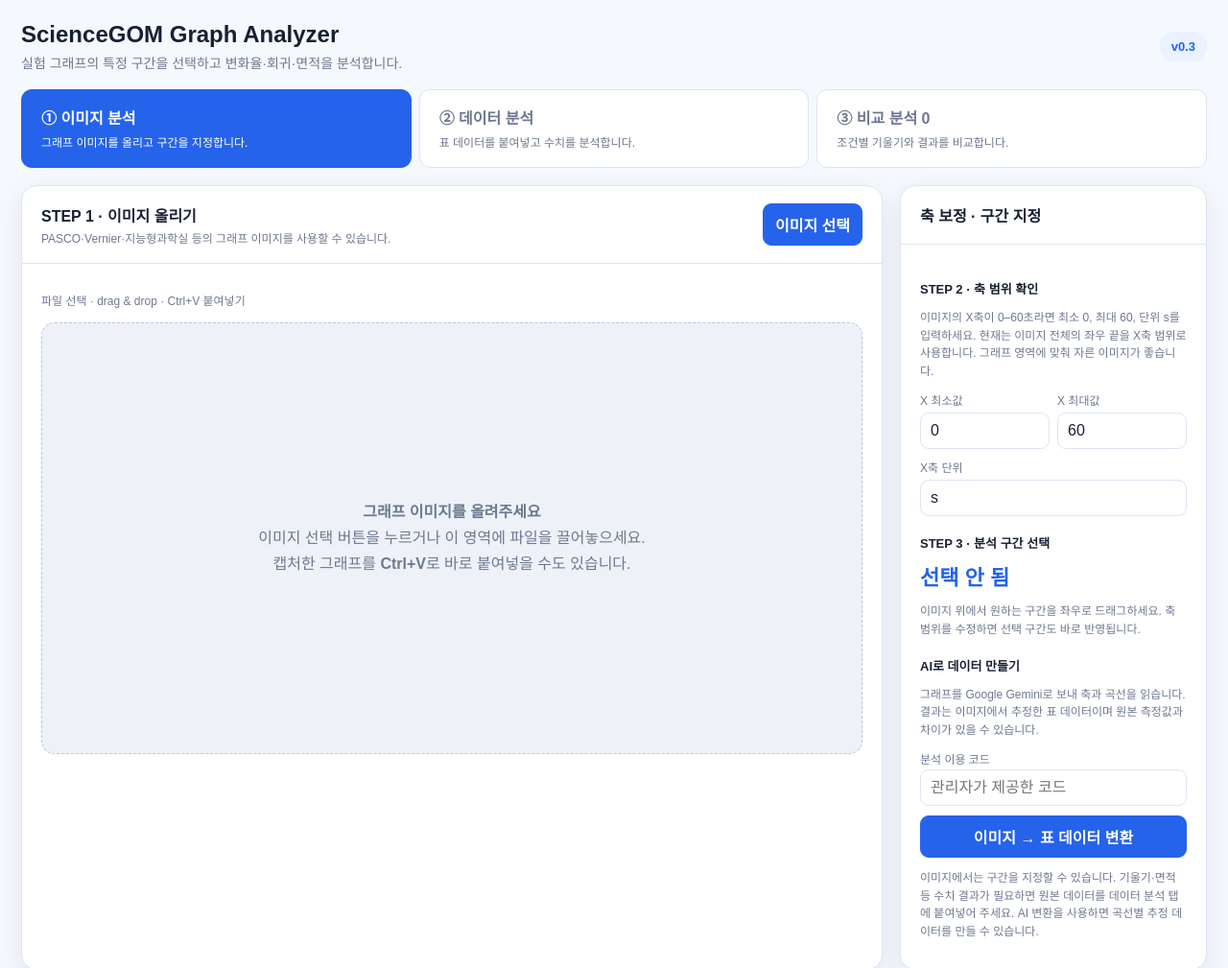
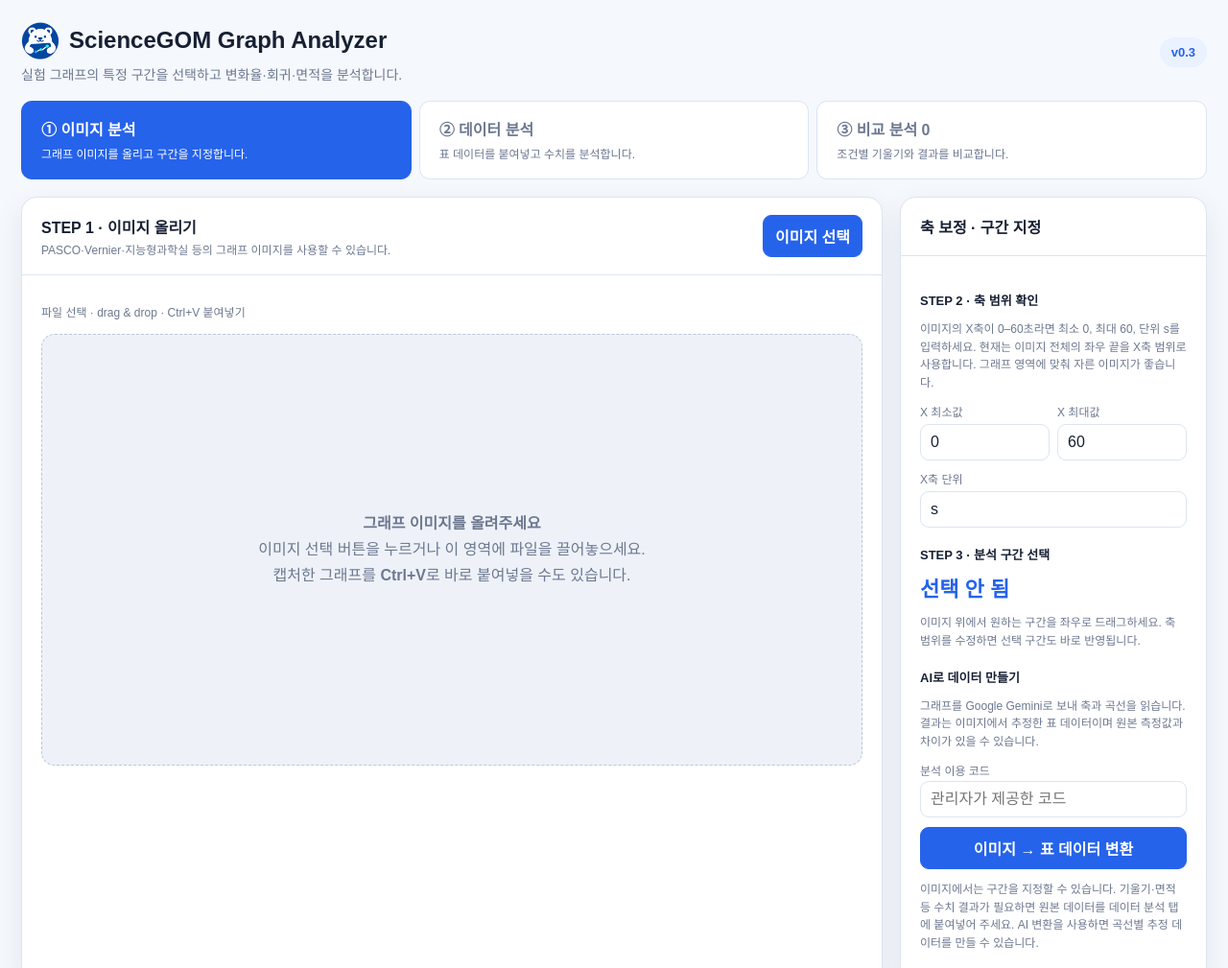
Before and after one commit to sciencegom/graph-analyzer, a website: page public/index.html in a window 1280 px wide. Shown: the top 1009 px of the page at 96% size. Drawn offline with nearby package versions, Linux system fonts and the light colour scheme.

Commit message:
Show ScienceGOM icon beside the app heading

```diff
--- a/public/index.html
+++ b/public/index.html
@@ -52,8 +52,18 @@
     }
 
     .brand h1{
+      display:flex;
+      align-items:center;
+      gap:10px;
       margin:0;
       font-size:24px;
+    }
+
+    .brand-icon{
+      width:1.67em;
+      height:1.67em;
+      flex-shrink:0;
+      object-fit:contain;
     }
 
     .brand p{
@@ -363,7 +373,7 @@
 
   <div class="topbar">
     <div class="brand">
-      <h1>ScienceGOM Graph Analyzer</h1>
+      <h1><img class="brand-icon" src="/favicon.png" alt="" width="40" height="40" /><span>ScienceGOM Graph Analyzer</span></h1>
       <p>실험 그래프의 특정 구간을 선택하고 변화율·회귀·면적을 분석합니다.</p>
     </div>
     <div class="badge">v0.3</div>
```
